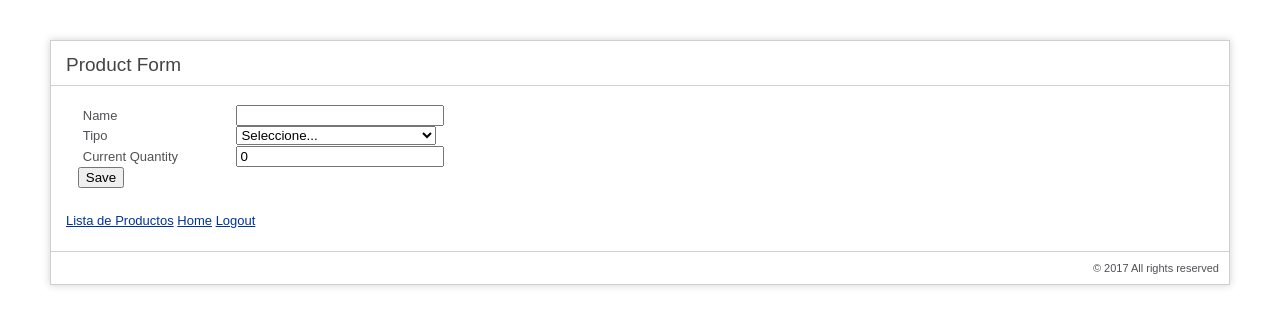
After one commit to hansellramos/inventario, a CodeIgniter app: page /inventario/index.php/product/edit/1 in a window 1280 px wide. The commit adds this page. Shown: the top 327 px of the page. Run offline with CodeIgniter, Linux system fonts and the light colour scheme; the visitor is signed in with stand-in values (Sample User, id 1); data that the repository does not hold is empty; some libraries are stand-ins or nearby versions.

Commit message:
Added form to add and edit product

```diff
--- a/application/config/config.php
+++ b/application/config/config.php
@@ -23,7 +23,7 @@ defined('BASEPATH') OR exit('No direct script access allowed');
 | a PHP script and you can easily do that on your own.
 |
 */
-$config['base_url'] = 'http://localhost/inventario/';
+$config['base_url'] = 'http://localhost/inventario';
 
 /*
 |--------------------------------------------------------------------------
--- a/application/controllers/Product.php
+++ b/application/controllers/Product.php
@@ -7,8 +7,9 @@ class Product extends CI_Controller {
     {
         redirect_if_not_login();
 
-        // get all sites
+        // get all products
         $data['products'] = $this->products->get_all();
+        $data['account'] = $account = $this->session->userdata['logged_in'];
 
         // flush data to view
         $this->load->view('product_list', $data);
@@ -24,23 +25,65 @@ class Product extends CI_Controller {
         //Current logged account
         $data['account'] = $account = $this->session->userdata['logged_in'];
 
+        $data['product_types'] = $this->types->get_all_product_types();
+
         if ($this->input->method() == 'post') {
             $product_data['name'] = $name = $this->input->post('name');
             $product_data['product_type'] = $product_type = $this->input->post('product_type');
             $product_data['current_quantity'] = $current_quantity = $this->input->post('current_quantity');
-            $currentDate = date('YmdHis');
-            $product_data['created'] = $currentDate;
-            $product_data['modified'] = $currentDate;
-            $this->product->add($product_data);
+            $currentDate = time();
+            $product_data['created'] = $product_data['modified'] = $currentDate;
+            $product_data['creator'] = $product_data['modifier'] = $account->id;
+            $this->products->add($product_data);
             $this->session->set_flashdata('redirect',true);
             $this->session->set_flashdata('message'
-                    , "Producto guardado, Nombre: {$name}, Referencia: {$product_type}");
+                    , "Producto guardado, Nombre: {$name}");
         }
 
         $data['redirect_time'] = $this->config->item('redirect_time');
 
         // flush data to view
-        $this->load->view('track_edit', $data);
+        $this->load->view('product_edit', $data);
+    }
+
+    public function edit($product_id) {
+
+        //Current logged account
+        redirect_if_not_login();
+
+        $data['account'] = $account = $this->session->userdata['logged_in'];
+
+        $data['product'] = $product = $this->products->one($product_id);
+        $data['product_types'] = $this->types->get_all_product_types();
+
+        if ($this->input->method() == 'post') {
+            $product_data = [];
+            if ($this->input->post('name')){
+                $product_data['name'] = $name = $this->input->post('name');
+            } else {
+                $product_data['name'] = $name = $product->name;
+            }
+            if ($this->input->post('product_type')) {
+                $product_data['product_type'] = $product_type = $this->input->post('product_type');
+            }
+            if ($this->input->post('current_quantity')) {
+                $product_data['current_quantity'] = $product_type = $this->input->post('current_quantity');
+            }
+            $product_data['modified'] = time();
+            $product_data['modifier'] = $account->id;
+
+
+            $this->products->update($product_id, $product_data);
+            $this->session->set_flashdata('redirect',true);
+            $this->session->set_flashdata('message'
+                    , "Producto guardado, Nombre: {$name}");
+        }
+
+        $data['redirect_time'] = $this->config->item('redirect_time');
+
+        // flush data to view
+        $this->load->view('product_edit', $data);
+
     }
 
 }
--- a/application/models/Products_model.php
+++ b/application/models/Products_model.php
@@ -20,9 +20,9 @@ class Products_model extends CI_Model {
      * @return Array
      */
     public function get_all() {
-        $this->db->select('products.id id, products.name name, type.name type, current_quantity');
+        $this->db->select('products.id id, products.name name, types.name type, current_quantity');
         $this->db->from('products');
-        $this->db->join('type', 'products.product_type = type.id');
+        $this->db->join('types', 'products.product_type = types.id');
         $query = $this->db->get();
         return $query->result();
     }
--- a/application/models/Types_model.php
+++ b/application/models/Types_model.php
@@ -24,6 +24,6 @@ class Types_model extends CI_Model {
      * @return Array
      */
     public function get_all_product_types() {
-        return $this->get_all('product_types');
+        return $this->get_all('product_type');
     }
 }
--- /dev/null
+++ b/application/views/product_edit.php
@@ -0,0 +1,130 @@
+<?php
+defined('BASEPATH') OR exit('No direct script access allowed');
+?><!DOCTYPE html>
+<html lang="en">
+    <head>
+        <meta charset="utf-8">
+        <meta name="viewport" content="width=device-width, initial-scale=1.0">
+        <?php if($this->session->flashdata('redirect')) { ?>
+        <meta http-equiv="refresh" content="<?php echo $redirect_time; ?>; url=<?php echo site_url('product/index') ?>" />
+        <style>
+            #container {
+                display: none;
+            }
+        </style>
+        <?php } ?>
+        <title>Product Form</title>
+
+        <link href="<?php echo base_url(); ?>public/css/styles.css" rel="stylesheet" />
+
+        <script src="https://cdnjs.cloudflare.com/ajax/libs/jquery/3.2.1/jquery.min.js"></script>
+    </script>
+    </head>
+    <body>
+
+        <?php if($this->session->flashdata('message')) { ?>
+        <div id="flash-message">
+            <div id="body">
+                <p class="success-message"><?php echo $this->session->flashdata('message'); ?></p>
+                <?php if($this->session->flashdata('redirect')) { ?>
+                <p>Redirecting, click <?php echo anchor('product/index','here') ?> to go now</p>
+                <?php } ?>
+            </div>
+        </div>
+        <?php } ?>
+
+        <div id="container">
+            <h1>Product Form</h1>
+
+            <div id="body">
+                <?php echo form_open('', ['onsubmit'=> 'return APP.validate()']); ?>
+                <fieldset id="save_form">
+                    <div>
+                        <label for="name">
+                            <span>Name</span>
+                            <input type="text" name="name" id="name"
+                                   placeholder="" maxlength="200" required
+                                   value="<?php echo isset($product) ? $product->name : ''; ?>">
+                        </label>
+                    </div>
+
+                    <div>
+                        <label for="product_type">
+                            <span>Tipo</span>
+                            <select class="product_types" name="product_type" id="product_type" required></select>
+                        </label>
+                    </div>
+
+                    <div>
+                        <label for="current_quantity">
+                            <span>Current Quantity</span>
+                            <?php if(isset($product)){ ?>
+                            <span class="value"><?php echo $product->current_quantity ?></span>
+                            <?php } else { ?>
+                            <input type="number" name="current_quantity" id="current_quantity"
+                                   placeholder="" min="0" required
+                                   value="0">
+                            <?php } ?>
+                        </label>
+                    </div>
+
+                    <input type="submit" value="Save" />
+
+                </fieldset>
+                <?php echo form_close(); ?>
+            </div>
+
+            <div id="logout">
+                <?php echo anchor('product/index','Lista de Productos'); ?>
+                <?php echo anchor('welcome/index','Home'); ?>
+                <?php echo anchor('welcome/logout','Logout'); ?>
+            </div>
+
+            <p class="footer">&copy; <?php echo date('Y'); ?> All rights reserved</p>
+        </div>
+
+        <script>
+            $(document).ready(function(){
+                APP.init();
+            });
+
+            var APP = {
+                ////////////////
+                // Attributes //
+                ////////////////
+
+                product_types : {},
+                /////////////
+                // Methods //
+                /////////////
+
+                // Init function, used to inicialize APP object
+                init: function() {
+                    // Init sites list from data
+                    APP.product_types = JSON.parse('<?php echo str_replace("'","\'",json_encode($product_types)); ?>');
+                    APP.showProductTypes();
+                },
+
+                // this function is used to show in sites select if are closests
+                showProductTypes : function() {
+                    $('#product_type').html('<option value="-1" label="Seleccione...">Seleccione...</option>');
+                    for(product_type of APP.product_types) {
+                        $('#product_type').append('<option value="'+product_type.id+
+                                        '" label="'+product_type.name+'">'+product_type.name+'</option>');
+                    }
+                    <?php if(isset($product)){ ?>
+                    $("#product_type").val('<?php echo $product->product_type; ?>');
+                    <?php } ?>
+                },
+
+                validate: function() {
+                    if ($("#product_type").val() === "-1"){
+                        alert("Seleccione el tipo de producto");
+                        return false;
+                    }
+                    return true;
+                }
+            };
+        </script>
+    </body>
+</html>
--- a/application/views/welcome_index.php
+++ b/application/views/welcome_index.php
@@ -13,6 +13,7 @@
             <div id="body">
                 <?php if($account->is_admin){ ?>
                 <?php echo anchor('account/add','Create Account'); ?>
+                <?php echo anchor('product/add','Create Product'); ?>
                 <?php } ?>
                 <?php echo anchor('product/index','Lista de Productos',['class'=>'']); ?>
             </div>
```
Also changed, not shown: application/views/product_list.php (+10 -3 lines).
